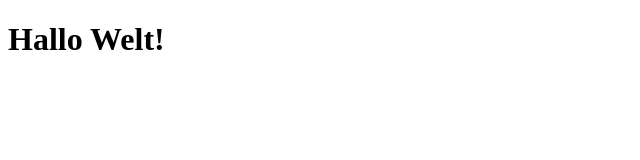
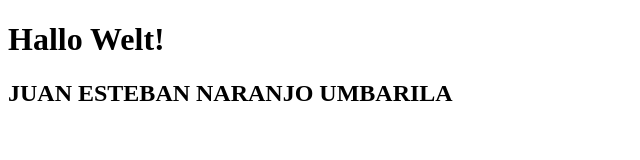
Before and after one commit to codak115/holamundoaleman, a plain HTML site: page index.html in a window 1280 px wide. Shown: the whole page, without its empty margins (0-640 px from the left). Drawn offline with Linux system fonts and the light colour scheme.

Commit message:
Update index.html

```diff
--- a/index.html
+++ b/index.html
@@ -7,5 +7,6 @@
 </head>
 <body>
     <h1>Hallo Welt!</h1>
+    <h2>JUAN ESTEBAN NARANJO UMBARILA </h2>
 </body>
 </html>
```
